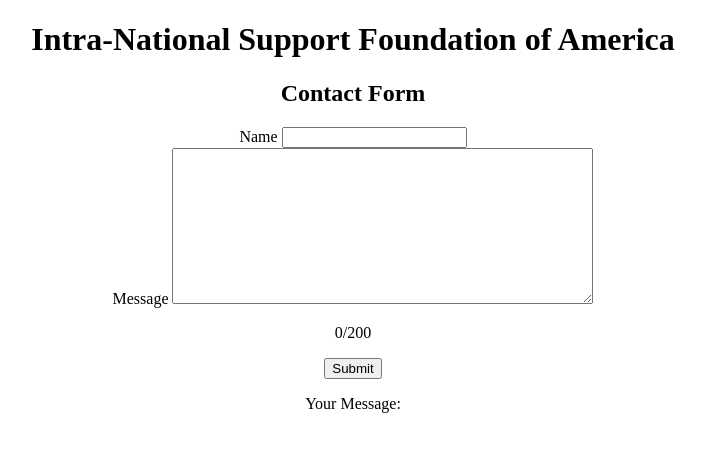
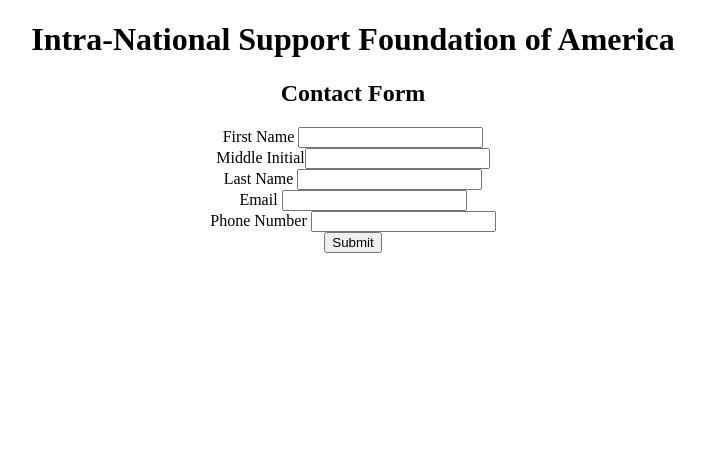
Before and after one commit to tacharya2/intraFoundationPracticeFrontEnd, a React (Create React App) app: page / in a window 1280 px wide. Shown: the top 452 px of the page, without its empty margins (287-992 px from the left). Built offline with nearby package versions, Linux system fonts and the light colour scheme.

Commit message:
CPUPRODUCT-Tek: Added more fields to the form and works fine

```diff
--- a/src/Form.js
+++ b/src/Form.js
@@ -3,33 +3,49 @@ import axios from 'axios';
 
 function Form(){
 
-const [textMessage, setTextMessage] = useState('');
-const [name, setName] = useState('');
-const maxCharacters = 200;
+const [firstName, setFirstName] = useState('');
+const [middleInitial,  setMiddleInitial] = useState('');
+const [lastName, setLastName] = useState('');
+const [email, setEmail] = useState('');
+const [phone, setPhone] = useState('');
 
-const handleTextMessageChange = (event) => {
-    setTextMessage(event.target.value.trim());
-};
-    const handleNameChange = (e) => {
-    setName(e.target.value);
+    const handleFirstNameChange = (e) => {
+    setFirstName(e.target.value.trim());
     };
-const handleSubmit = (event) => {
-    event.preventDefault();
 
+    const handleMiddleInitial = (e) => {
+    setMiddleInitial(e.target.value.trim());
+    };
+    const handleLastNameChange = (e) => {
+        setLastName(e.target.value.trim());
+    };
+    const handleEmailChange = (e) => {
+        setEmail(e.target.value.trim());
+      };
+    const handlePhoneChange = (e) => {
+        setPhone(e.target.value.trim());
+      };
+const handleSubmit = (e) => {
+    e.preventDefault();
 
     //prepare the data to be sent to the server.
-
     const dataToSend    = {
-    textMessage: textMessage,
-    name: name
+    firstName: firstName,
+    middleInitial: middleInitial,
+    lastName: lastName,
+    email:  email,
+    phone: phone
     };
 
     console.log(dataToSend);
     axios.post('http://localhost:8085/api/messages', dataToSend)
        .then((response) => {
         console.log(response.data);
-        setTextMessage('');
-        setName('');
+        setFirstName('');
+        setMiddleInitial('');
+        setLastName('');
+        setEmail('');
+        setPhone('');
         })
        .catch(error => {
         console.log('Error: ', error);
@@ -39,18 +55,28 @@ return(
     <div>
         <h2>Contact Form</h2>
         <form onSubmit={handleSubmit}>
-          <div>
-            <label> Name </label>
-            <input type="Text" value={name} onChange={handleNameChange}/>
+             <div>
+                <label> First Name </label>
+                <input type="Text" value={firstName} onChange={handleFirstNameChange}/>
+            </div>
+             <div>
+                <label> Middle Initial</label>
+                <input type="Text" value={middleInitial} onChange={handleMiddleInitial}/>
             </div>
             <div>
-            <label> Message </label>
-            <textarea rows="10" cols="50" value={textMessage} onChange={handleTextMessageChange}/>
-            <p>{textMessage.length}/{maxCharacters}</p>
+                <label> Last Name </label>
+                <input type="Text" value={lastName} onChange={handleLastNameChange}/>
+            </div>
+            <div>
+                <label> Email </label>
+                <input type="Text" value={email} onChange={handleEmailChange}/>
+            </div>
+            <div>
+                <label> Phone Number </label>
+                <input type="Text" value={phone} onChange={handlePhoneChange}/>
             </div>
             <button type="submit">Submit</button>
         </form>
-      <p>Your Message: {textMessage}</p>
     </div>
 );
 }
```
